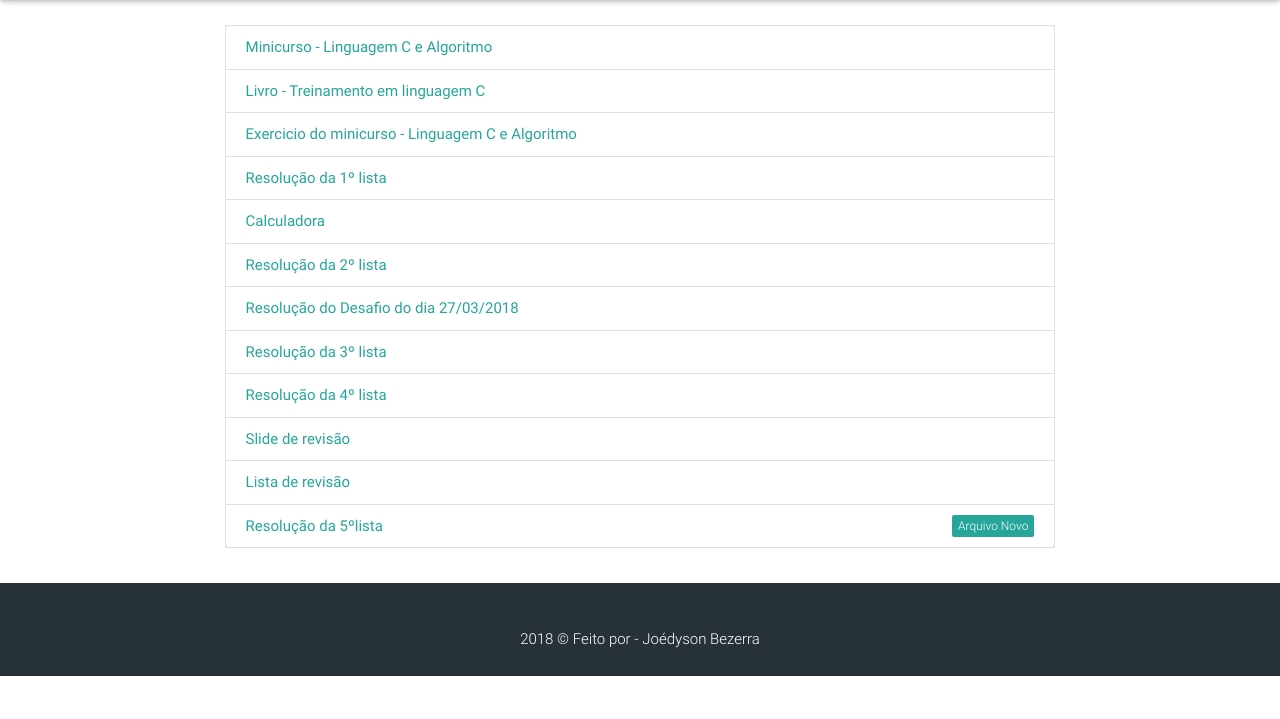
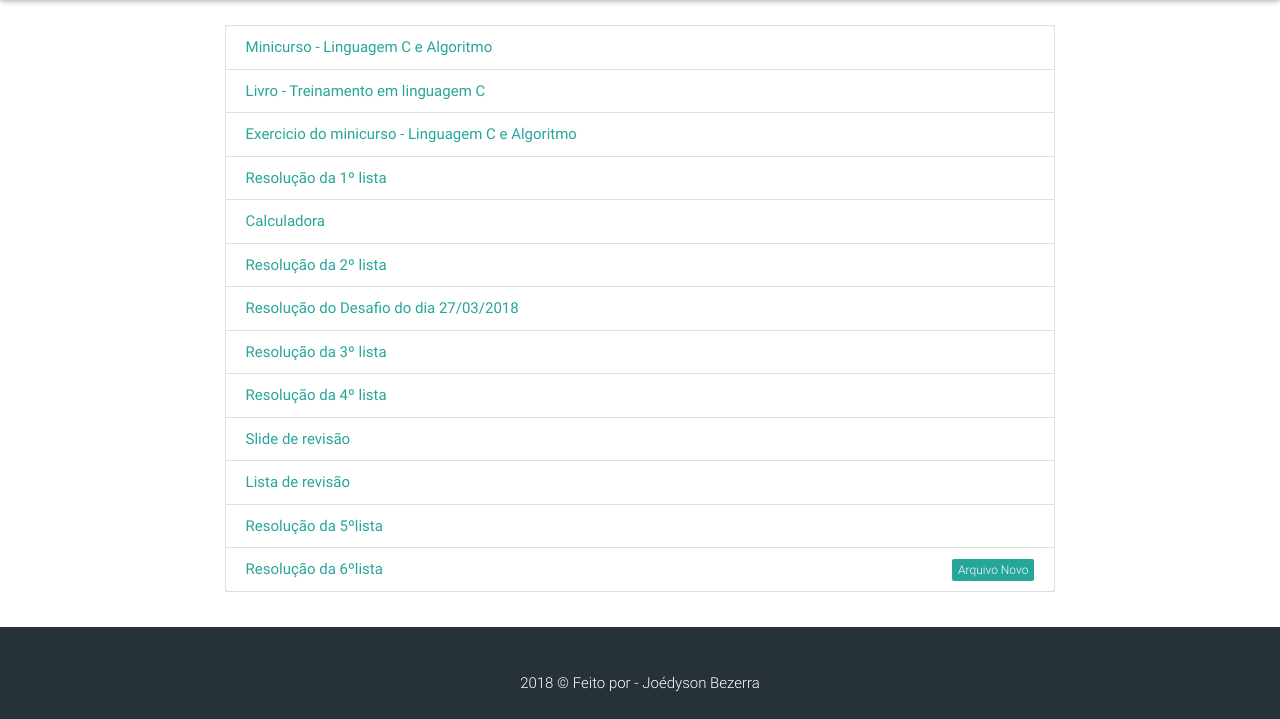
Before and after one commit to joedysonbezerra/https-joedysonbezerra.github.io, a website: page monitoria/index.html in a window 1280 px wide. Shown: the part 152-871 px from the top of the page. Before the commit the page ends 828 px from the top, so only its background shows below. Drawn offline with nearby package versions, Linux system fonts and the light colour scheme.

Commit message:
lista 6 adicionada - monitoria

```diff
--- a/monitoria/index.html
+++ b/monitoria/index.html
@@ -31,7 +31,8 @@
                                   <a href="https://joedysonbezerra.github.io/palestra/monitoria/lista4.pdf" class="collection-item">Resolução da 4º lista</a>
                                   <a href="https://joedysonbezerra.github.io/palestra/monitoria/revisao_slide.pdf" class="collection-item">Slide de revisão</a>
                                   <a href="https://joedysonbezerra.github.io/palestra/monitoria/lista_revisao.pdf" class="collection-item">Lista de revisão</a>
-                                  <a href="https://mega.nz/#F!gDpHGTpA!UgFHsyp1RVhiWJ663WwGGw" class="collection-item">Resolução da 5ºlista<span class="new badge" data-badge-caption="Novo">Arquivo</span></a>
+                                  <a href="https://mega.nz/#F!gDpHGTpA!UgFHsyp1RVhiWJ663WwGGw" class="collection-item">Resolução da 5ºlista</a>
+ <a href="https://joedysonbezerra.github.io/palestra/monitoria/lista6.pdf" class="collection-item">Resolução da 6ºlista<span class="new badge" data-badge-caption="Novo">Arquivo</span></a>
 
                          </div>
                     </div>
```
Also changed, not shown: 1 other file.
